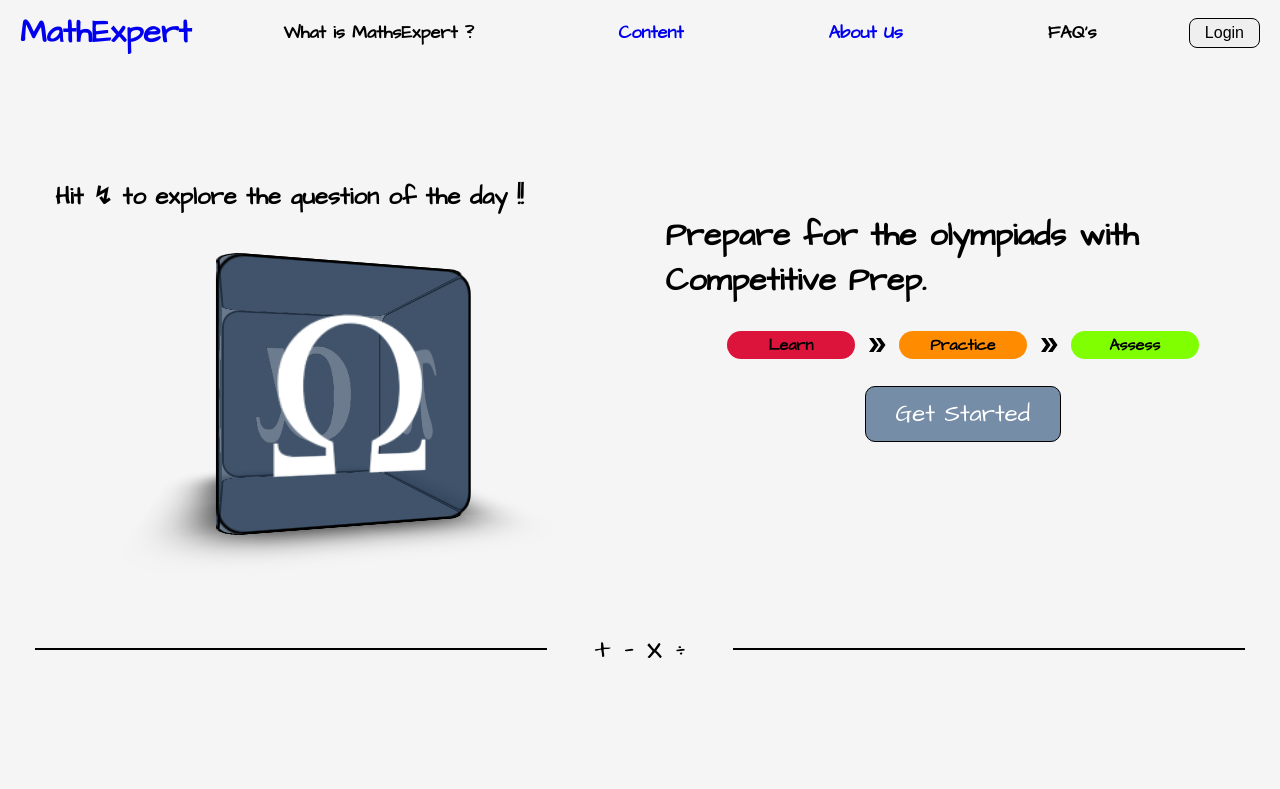
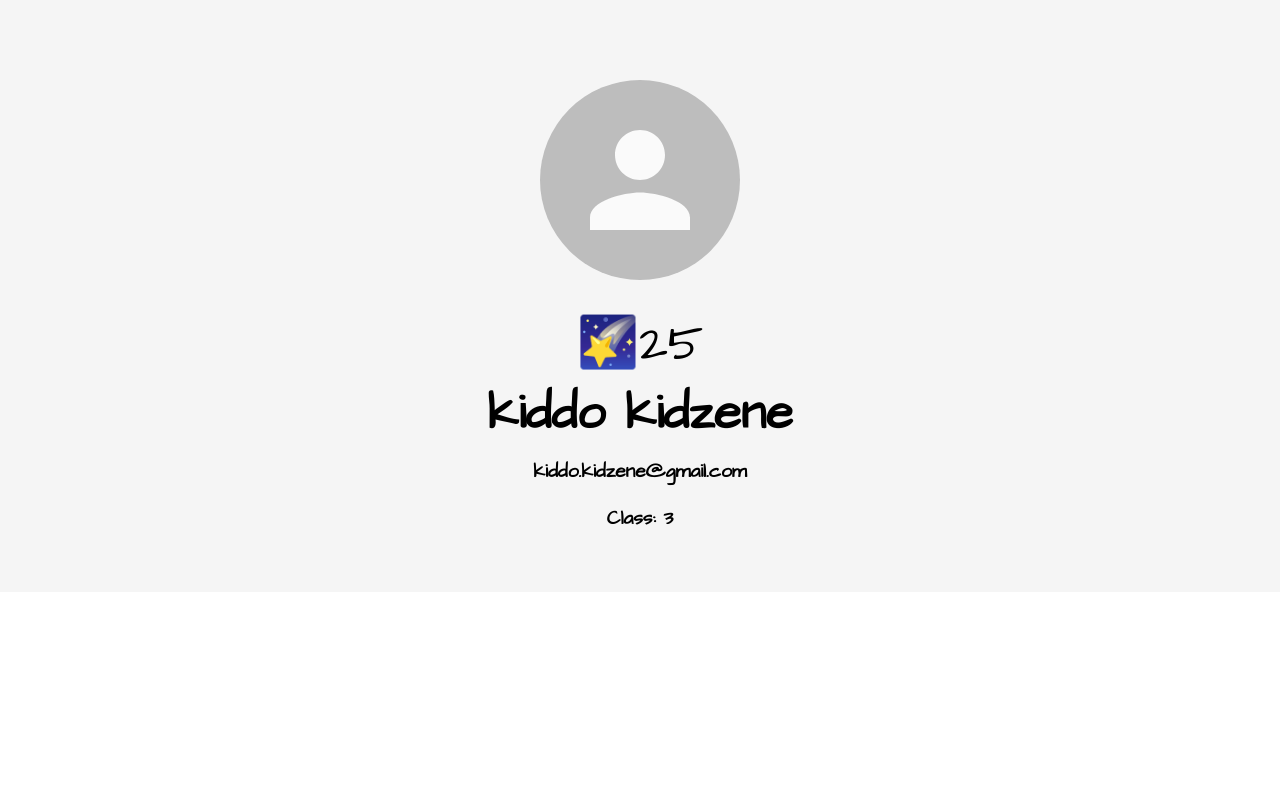
Before and after one commit to tejas2706/mathExpert_client, a React (Create React App) app: page / in a window 1280 px wide. Shown: the top 789 px of the page. Built offline with nearby package versions, Linux system fonts and the light colour scheme; a web font is replaced by a local one.

Commit message:
added basic profile page

```diff
--- a/src/App.js
+++ b/src/App.js
@@ -11,15 +11,17 @@ import QuizQuestion from './Components/QuizQuestion';
 import Quiz from './Pages/Quiz';
 import QuizResult from './Pages/QuizResult';
 import AboutUs from './Pages/AboutUs';
+import Profile from './Pages/Profile';
 import { BrowserRouter as Router, Route, Switch } from 'react-router-dom';
 
 function App() {
   return (
     <Router>
       <div className="app__root">
-      <Navbar />
+      {/* <Navbar /> */}
       <Switch>
-        <Route path="/" exact component={Home}/>
+        <Route path="/" component={Profile}/>
+        <Route path="/asd" exact component={Home}/>
         <Route path="/topicDetails" component={TopicDetails}/>
         <Route path="/questions" component={Questions}/>
         <Route path="/quizResult" component={QuizResult}/>
@@ -28,7 +30,7 @@ function App() {
         <Route path="/content" component={Content}/>
         <Route path="/quizResult" component={QuizResult}/>
       </Switch>
-      <Footer />
+      {/* <Footer /> */}
       {/* <QuizResult /> */}
       {/* <Home/> */}
       {/* <Questions /> */}
--- /dev/null
+++ b/src/Pages/Profile/index.js
@@ -0,0 +1,34 @@
+import React from 'react'
+import { Avatar } from '@material-ui/core';
+import './styles.css';
+
+function Profile() {
+
+    const student = {
+        "imgUrl":"",
+        "name": "kiddo kidzene",
+        "standard": "3",
+        "emailId": "kiddo.kidzene@gmail.com",
+        "starsEarned": "25"
+    }
+
+    return (
+        <div className="profile__container">
+            <div className="profile__innerContainer">
+                <div className="profile__image">
+                    {
+                        student.img ?
+                        <img src={student.imgUrl}></img>:
+                        <Avatar style={{width: "200px", height: "200px"}} />
+                    }
+                </div>
+                <div className="profile__stars">🌠{student.starsEarned}</div>
+                <div className="profile__name">{student.name}</div>
+                <div className="profile__emailId">{student.emailId}</div>
+                <div className="profile__standard">Class: {student.standard}</div>
+            </div>
+        </div>
+    )
+}
+
+export default Profile
--- /dev/null
+++ b/src/Pages/Profile/styles.css
@@ -0,0 +1,38 @@
+.profile__container{
+    display: flex;
+    width: 100%;
+    flex-direction: column;
+    justify-content: center;
+    align-items: center;
+    padding: 50px;
+}
+
+.profile__innerContainer{
+    display: flex;
+    flex-direction: column;
+    align-items: center;
+    justify-content: center;
+}
+
+.profile__image{
+    width: 200px;
+    height:200px;
+    margin: 30px;
+}
+
+.profile__stars{
+    font-size: 50px;
+}
+
+.profile__name{
+    font-size: 50px;
+    font-weight: bold;
+    text-align: center;
+}
+
+.profile__emailId,
+.profile__standard{
+    margin: 10px 0;
+    font-size: larger;
+    font-weight: bold;
+}
```
